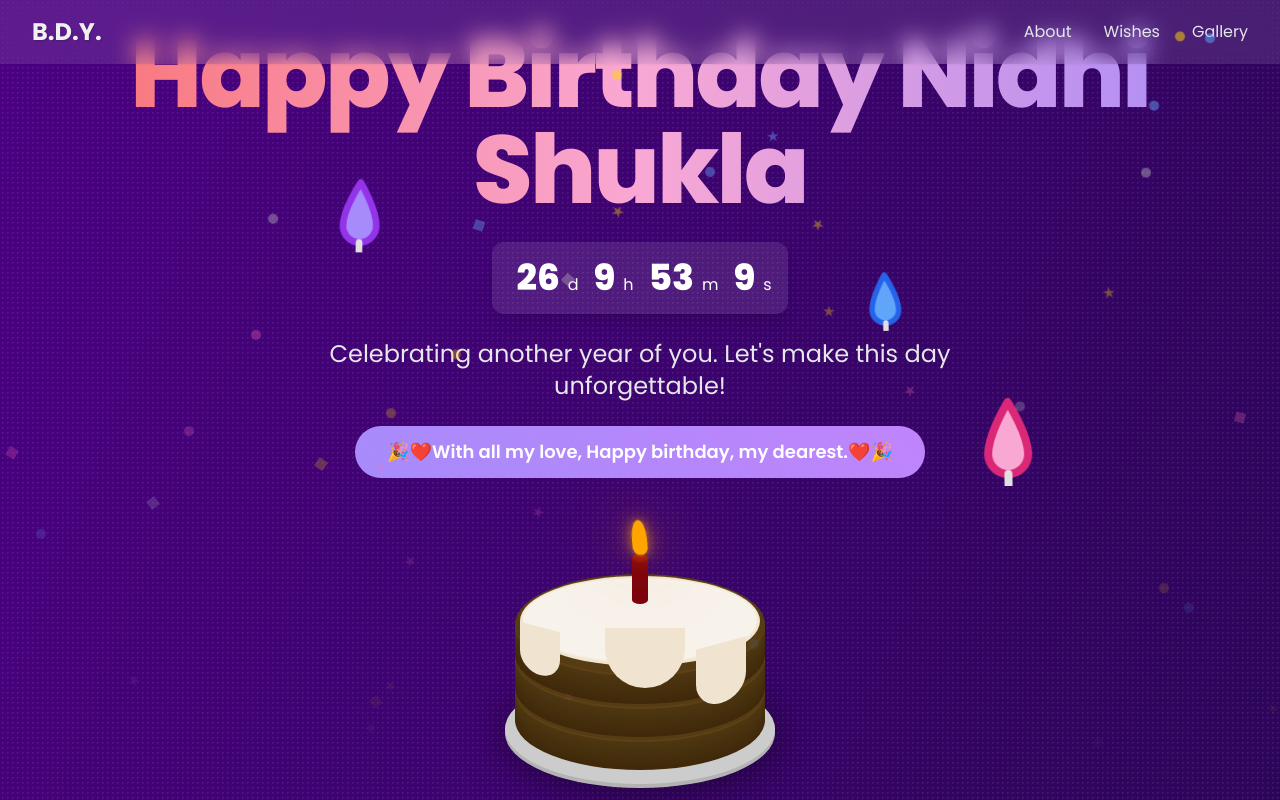
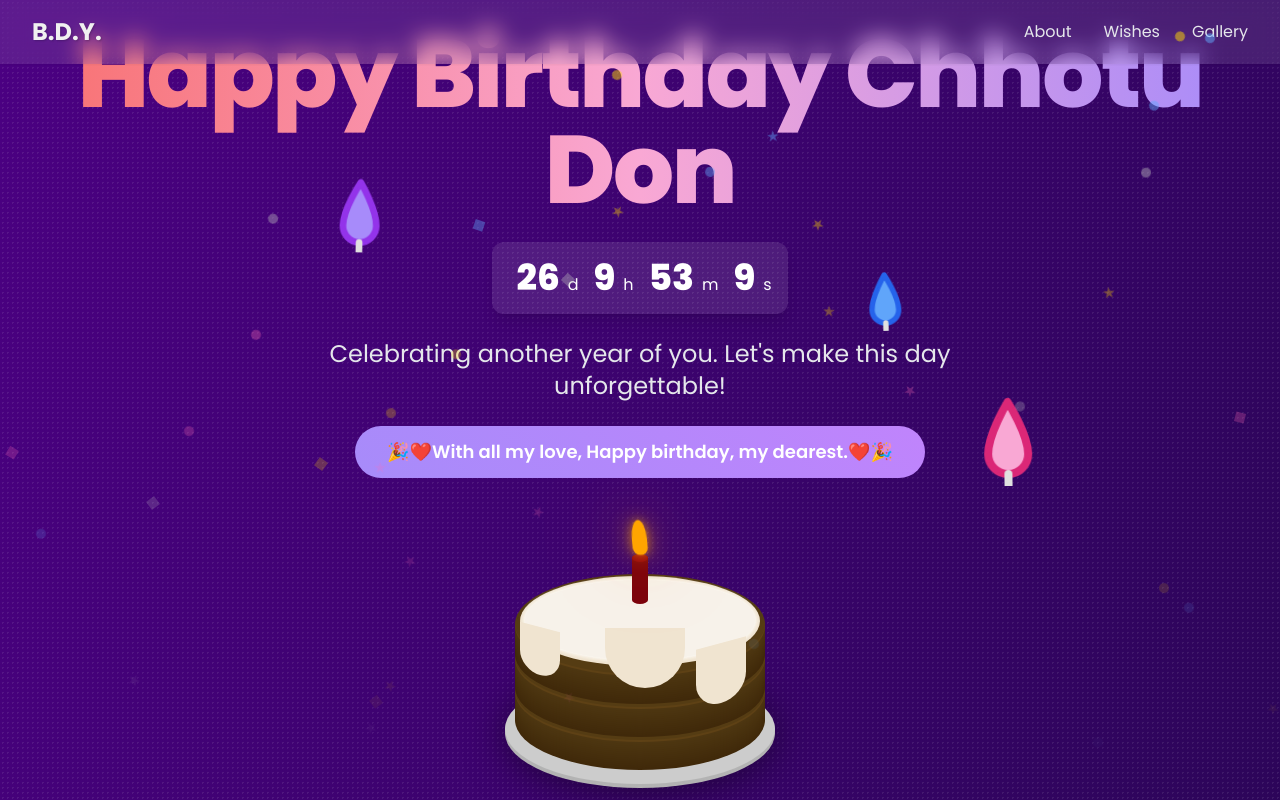
Before and after one commit to shuprashant/BYD.github.io, a plain HTML site: page index.html in a window 1280 px wide. Shown: the top 800 px of the page. Drawn offline with nearby package versions, Linux system fonts and the light colour scheme.

Commit message:
Update index.html

```diff
--- a/index.html
+++ b/index.html
@@ -356,7 +356,7 @@
 
             <div class="space-y-6 z-20 relative px-4">
                 <h1 id="main-heading" class="main-heading font-extrabold tracking-tight">
-                    Happy Birthday Nidhi Shukla
+                    Happy Birthday Chhotu Don
                 </h1>
                 <!-- Hidden Gems -->
                 <svg class="hidden-gem w-6 h-6" style="top: 20%; left: 30%;" viewBox="0 0 24 24" fill="none" xmlns="http://www.w3.org/2000/svg"><path d="M12 2L15.09 8.26L22 9.27L17 14.14L18.18 21.02L12 17.77L5.82 21.02L7 14.14L2 9.27L8.91 8.26L12 2Z" fill="#FFD700" stroke="#FFC107" stroke-width="1.5" stroke-linecap="round" stroke-linejoin="round"/></svg>
```
